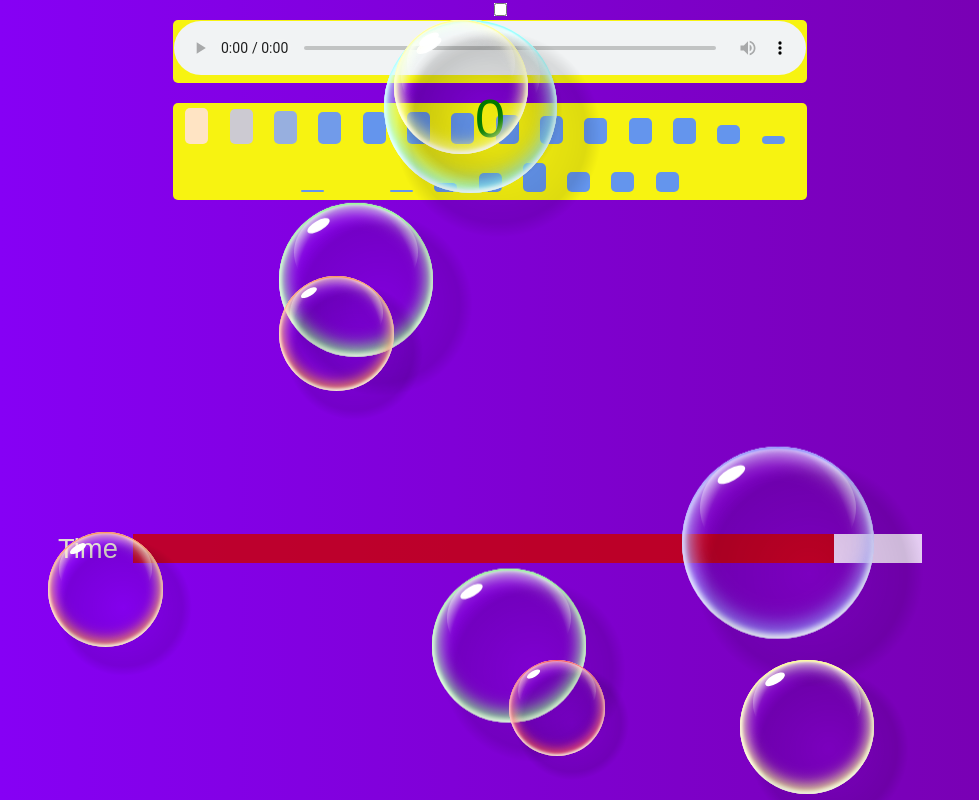
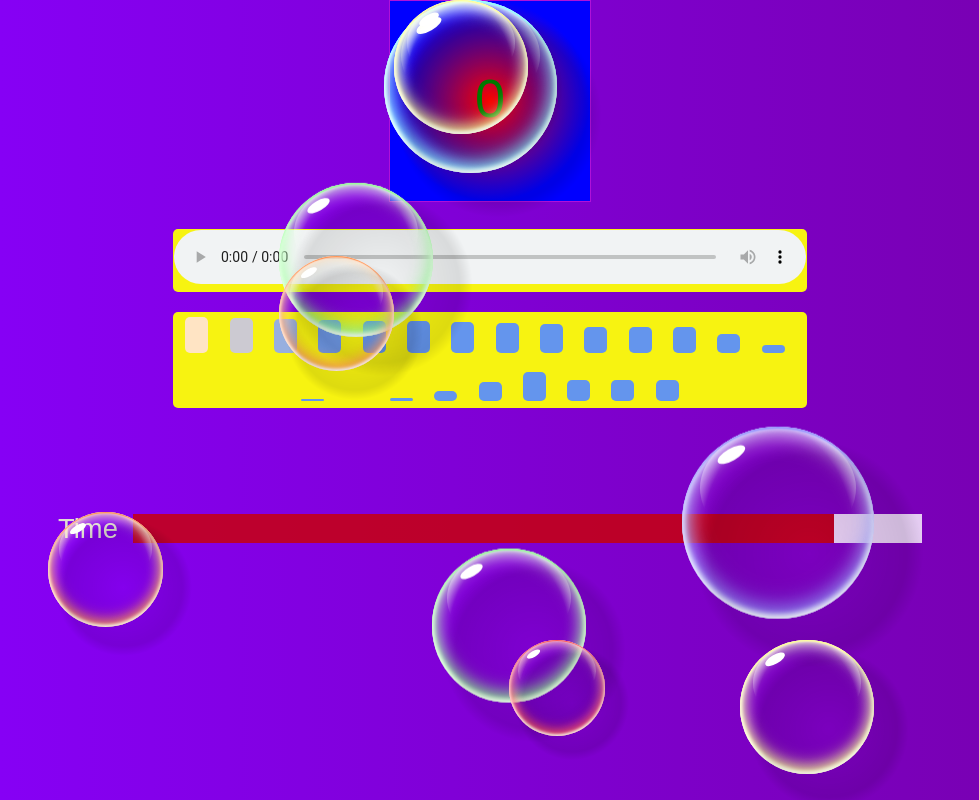
Before and after one commit to daarisameen/bubbleburst, a plain HTML site: page index.html in a window 1280 px wide. Shown: the top 800 px of the page, without its empty margins (150-1129 px from the left). Drawn offline with Linux system fonts and the light colour scheme; a web font is replaced by a local one.

Commit message:
Update index.html

```diff
--- a/index.html
+++ b/index.html
@@ -14,7 +14,21 @@
 
 <link href='https://fonts.googleapis.com/css?family=Allerta' rel='stylesheet'>
 
+<canvas id = "geeks" width = "200" height = "200"
+            style = "border:1px solid rgb(176, 17, 216)">
+        </canvas>
+        <!-- canvas tag ends here -->
 
+        <script>
+            var c=document.getElementById("geeks");
+            var cx = c.getContext("2d");
+            var grd = cx.createRadialGradient(100,
+                            100, 1, 100, 100, 100);
+            grd.addColorStop(0, "red");
+            grd.addColorStop(1, "blue");
+            cx.fillStyle = grd;
+            cx.fillRect(0, 0, 200, 200);
+        </script>
 
 <div class="container-audio">
     <audio controls  loop autoplay>
```
